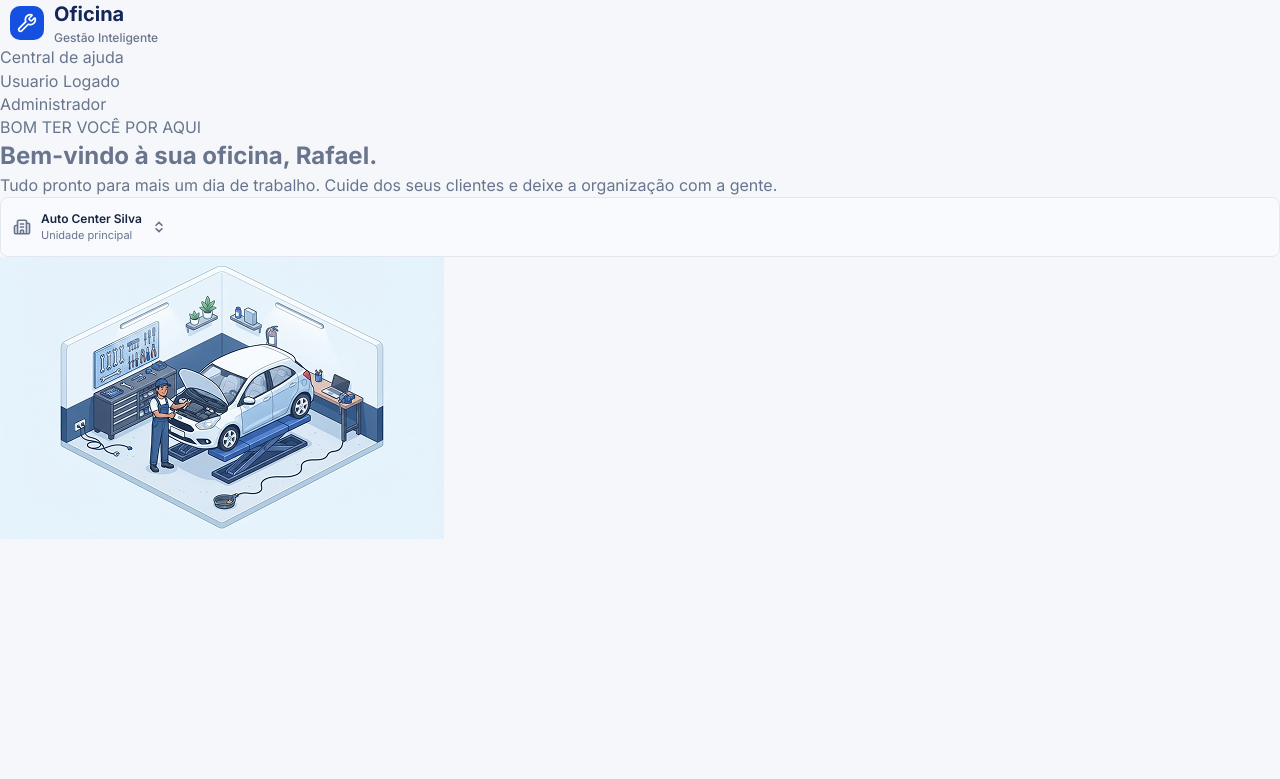
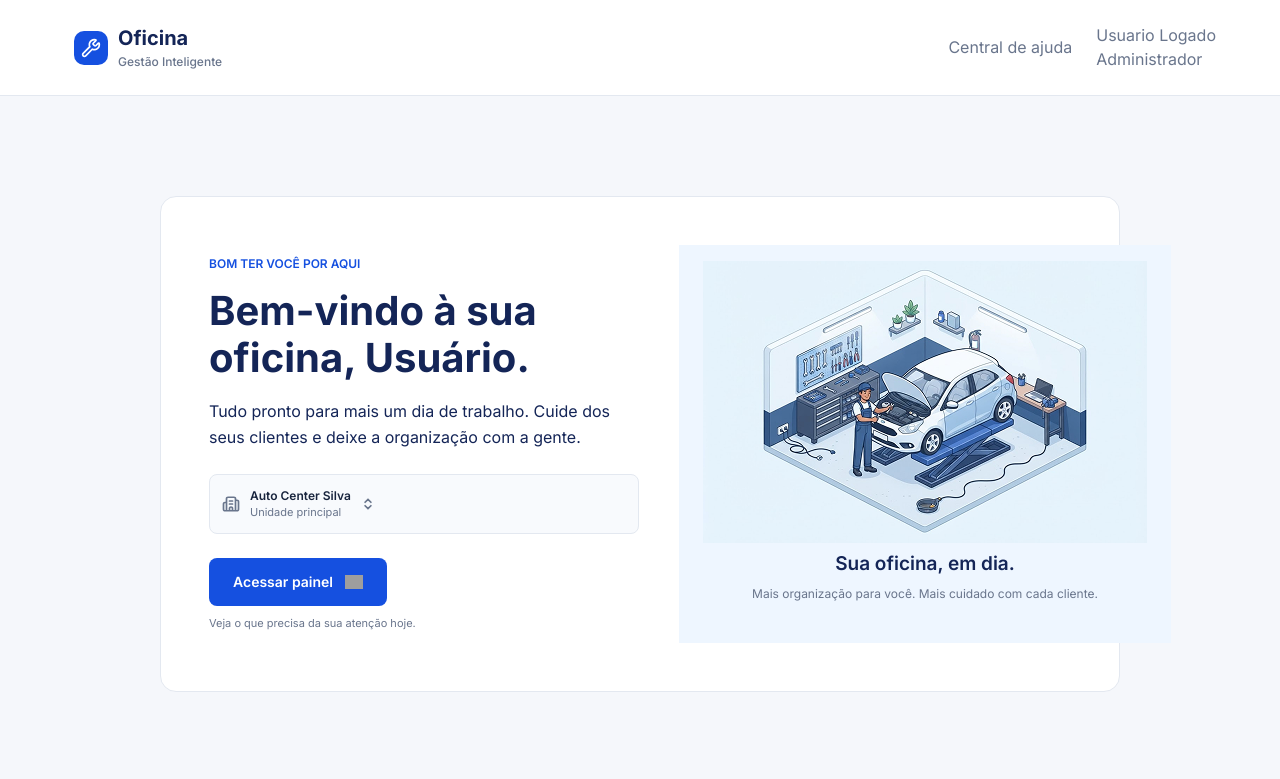
Before and after one commit to carlosuni7/projeto-mecanica-django, a Django app: page / in a window 1280 px wide. Shown: the top 779 px of the page. Run offline with Django 5.2, Linux system fonts and the light colour scheme; grey boxes are pictures that could not be loaded.

Commit message:
Refatora e aprimora o layout da página de boas-vindas.

```diff
--- a/App/templates/index.html
+++ b/App/templates/index.html
@@ -11,12 +11,13 @@
 
     <link rel="stylesheet" type="text/css" href="{% static 'css/style.css' %}" />
     <link rel="stylesheet" type="text/css" href="{% static 'css/navegacao.css' %}" />
+    <link rel="stylesheet" href="{% static 'css/index.css' %}">
 
     <script type="text/javascript" src="scripts.js"></script>
-    <title>Mecanica</title>
+    <title>{{ titulo }}</title>
   </head>
   <body>
-    <header class="header">
+    <header class="header-welcome">
       <div class="logo-empresa">
         <div class="wrench">
           <img src="{% static 'assets/wrench.svg' %}" alt="logo-wrench" />
@@ -43,12 +44,15 @@
       </div>
     </header>
 
-    <main class="boas-vindas-container">
+    <main class="main-welcome">
       <section class="oficina-container">
-        <div>
-          <p>BOM TER VOCÊ POR AQUI</p>
-          <h1>Bem-vindo à sua oficina, Rafael.</h1>
+        <div class="hero">
+          <div class="hero-content">
+            <div class="intro">
+              <span>BOM TER VOCÊ POR AQUI</span>
+              <h1>Bem-vindo à sua oficina, Usuário.</h1>
               <p>Tudo pronto para mais um dia de trabalho. Cuide dos seus clientes e deixe a organização com a gente.</p>
+            </div>
 
             <div class="oficina-atual">
               <img src="{% static 'assets/build-2.svg' %}" alt="icon oficina atual" />
@@ -58,8 +62,24 @@
               </p>
               <img src="{% static 'assets/chevrons-up-down.svg' %}" alt=" icon chevrons" />
             </div>
+            <div class="acesso-sistema">
+              <a class="link-acesso" href="{% url 'dashboard' %}">
+                <p>Acessar painel</p>
+                <img src="{% static 'assets/arrow-right.svg' %}" alt="icon flecha" />
+              </a>
+
+              <span>Veja o que precisa da sua atenção hoje.</span>
             </div>
-        <img src="{% static 'assets/img/Oficina-organizada.png' %}" alt="" />
+          </div>
+          <div class="hero-bg">
+            <img class="oficina-img" src="{% static 'assets/img/Oficina-organizada.png' %}" alt="" />
+            <p class="promessa">Sua oficina, em dia.</p>
+            <p class="apoio">Mais organização para você. Mais cuidado com cada cliente.</p>
+          </div>
+        </div>
+        <div class="recusos-sistema">
+
+        </div>
       </section>
     </main>
     <footer>
```
Lines whose indentation alone changed are shown as unchanged.
